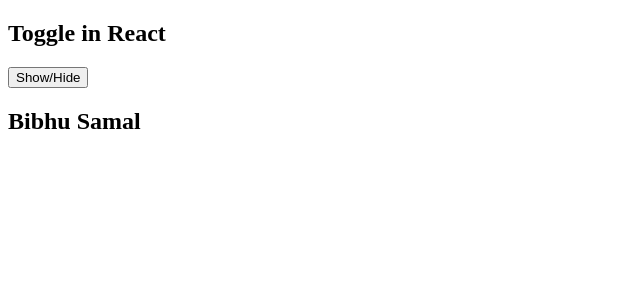
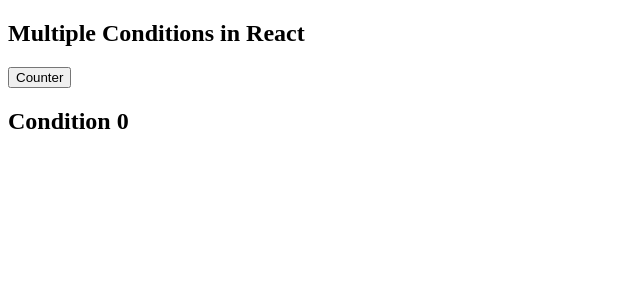
Before and after one commit to bibhusprasad/026_reactjs_tutorial_youtube, a React (Vite) app in the folder react-blog/: page / in a window 1280 px wide. Shown: the top 300 px of the page, without its empty margins (0-640 px from the left). Built offline with nearby package versions, Linux system fonts and the light colour scheme.

Commit message:
06. Basic Conditions multiple if else

```diff
--- a/react-blog/src/App.jsx
+++ b/react-blog/src/App.jsx
@@ -1,26 +1,22 @@
 import { useState } from "react";
-import User from "./User";
+
 
 function App() {
 
-  const [display, setDisplay] = useState(true);
-
-  const showUserName = () => {
-    setDisplay(!display)
-  }
+  const [count, setCount] = useState(0);
 
   return (
     <>
       <div>
-         <h2>Toggle in React</h2>
-         <button onClick={showUserName}>Show/Hide</button>
+         <h2>Multiple Conditions in React</h2>
+         <button onClick={() => setCount(count + 1)}>Counter</button>
          {
-          display ? <h2>Bibhu Samal</h2>:null
+          count == 0 ? <h2>Condition 0</h2>
+          : count == 1 ?  <h2>Condition 1</h2>
+          : count == 2 ?  <h2>Condition 2</h2>
+          : count == 3 ?  <h2>Condition 3</h2>
+          : <h2>Other Condition</h2>
          }
-         {
-          !display ? <User />:null
-         }
-
       </div>
     </>
   )
--- a/react-blog/src/User.jsx
+++ /dev/null
@@ -1,10 +0,0 @@
-
-function User() {
-  return(
-    <div>
-      <h2>User From Component</h2>
-    </div>
-  )
-}
-
-export default User;
```
Also changed, not shown: react-blog/src/Counter.jsx (deleted, +0 -19 lines), 1 other file (tests, documents, lock files or other folders).
